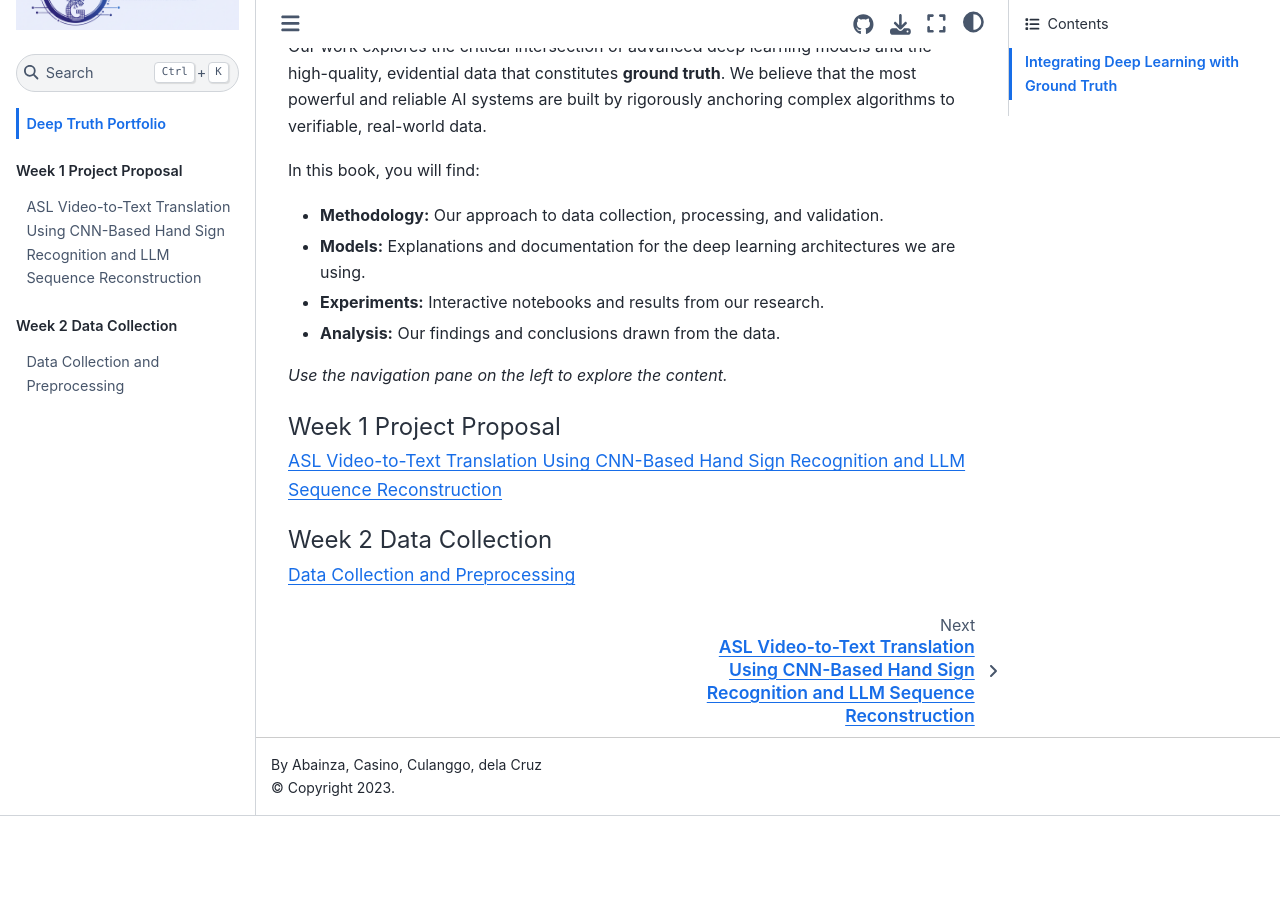
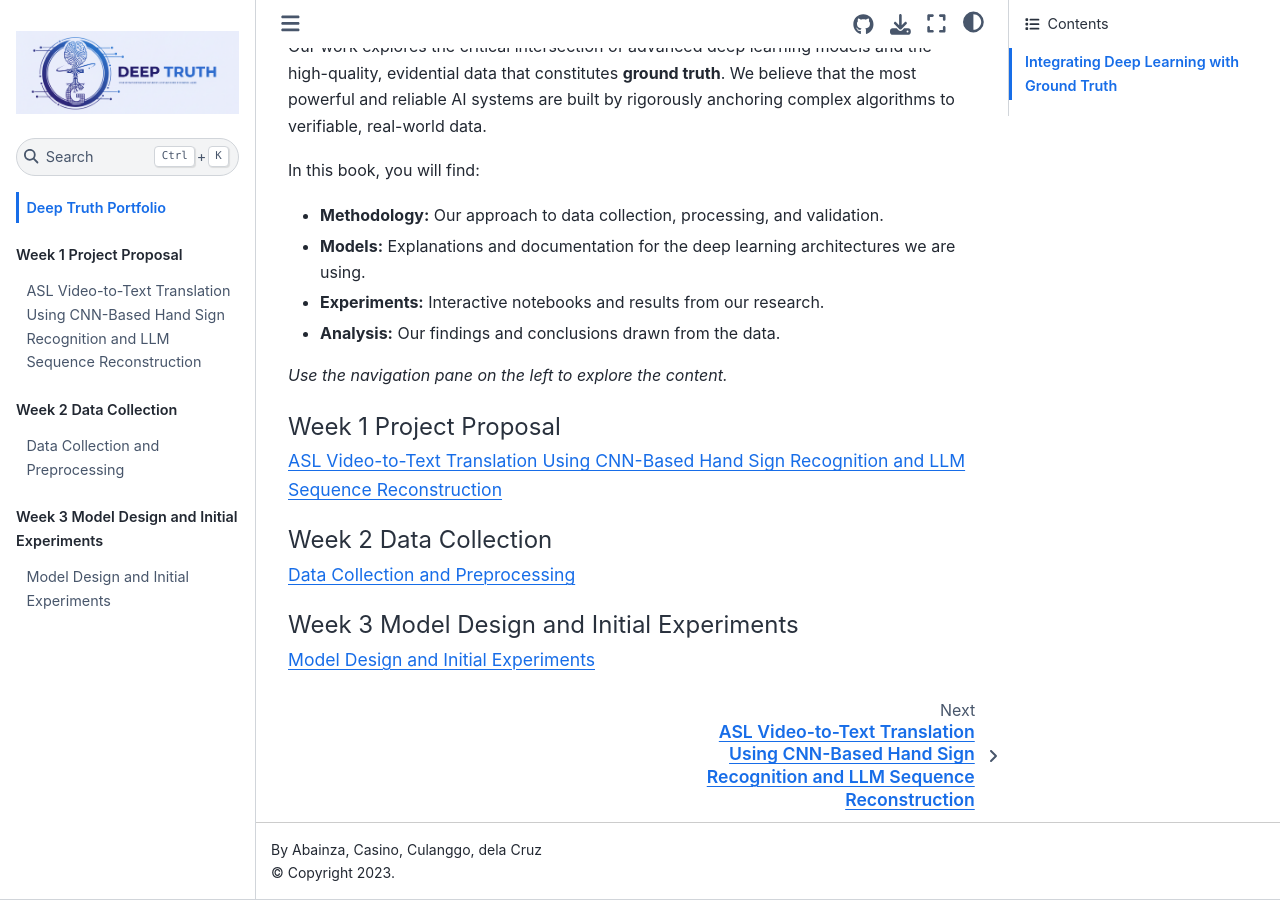
Before and after one commit to Danecash/Deep-Truth, a Jupyter Book: the page built from book/intro.md, in a window 1280 px wide and 900 px high, scrolled down 580 px. Built offline with Jupyter Book 1.0.4 settings and Sphinx 7.4.7 and the Sphinx Book theme 1.1.4, drawn with Linux system fonts in a browser that asks for light colours; before the commit the page ends 1396 px from its top, so only the background shows below that.

Commit message:
edited week 3

```diff
--- a/book/_toc.yml
+++ b/book/_toc.yml
@@ -8,3 +8,6 @@ parts:
   - caption: Week 2 Data Collection
     chapters:
       - file: Week_2/data_collection
+  - caption: Week 3 Model Design and Initial Experiments
+    chapters:
+      - file: Week_3/model_design
```
Also changed, not shown: book/Week_3/images/1.png (added), book/Week_3/images/2.png (added), book/Week_3/images/3.png (added), book/Week_3/model_design.ipynb (added).
